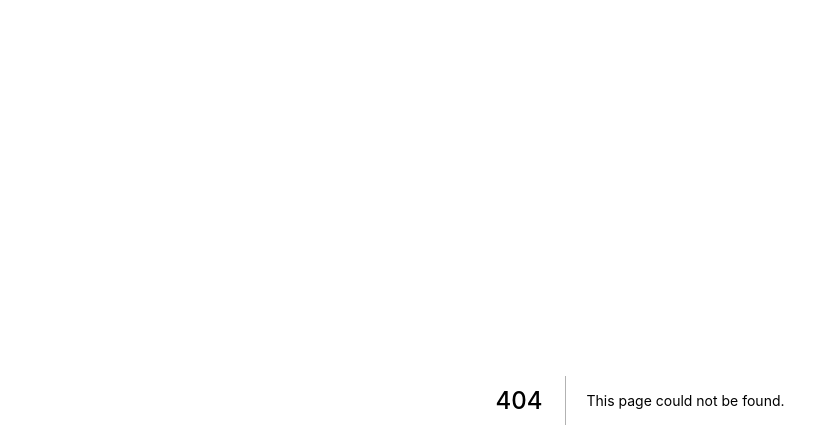
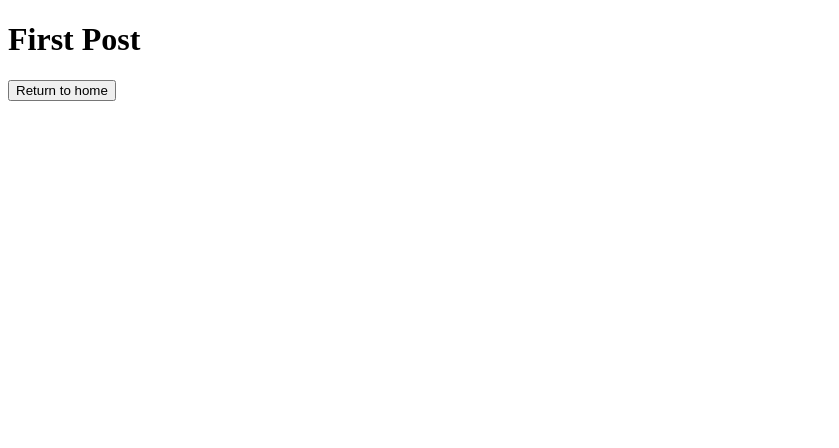
Before and after one commit to mvjones150/personal-site, a Next.js app: page /about in a window 1280 px wide. Before the commit this address had no page. Shown: the top 448 px of the page, without its empty margins (0-839 px from the left). Built offline with nearby package versions, Linux system fonts and the light colour scheme.

Commit message:
added about page and changed 'post' to 'about'

```diff
--- /dev/null
+++ b/pages/about/index.js
@@ -0,0 +1,13 @@
+import Link from 'next/link'
+
+export default function FirstPost() {
+  return (
+    <>
+      <h1> First Post </h1>
+
+      <Link href="/">
+        <button>Return to home</button>
+      </Link>
+    </>
+  )
+}
--- a/pages/index.js
+++ b/pages/index.js
@@ -12,7 +12,7 @@
       <main>
         <h1 className="title">
           Imej by{' '}
-          <Link href="/posts/first-post">
+          <Link href="/about">
             <a>Mika</a>
           </Link>
         </h1>
```
